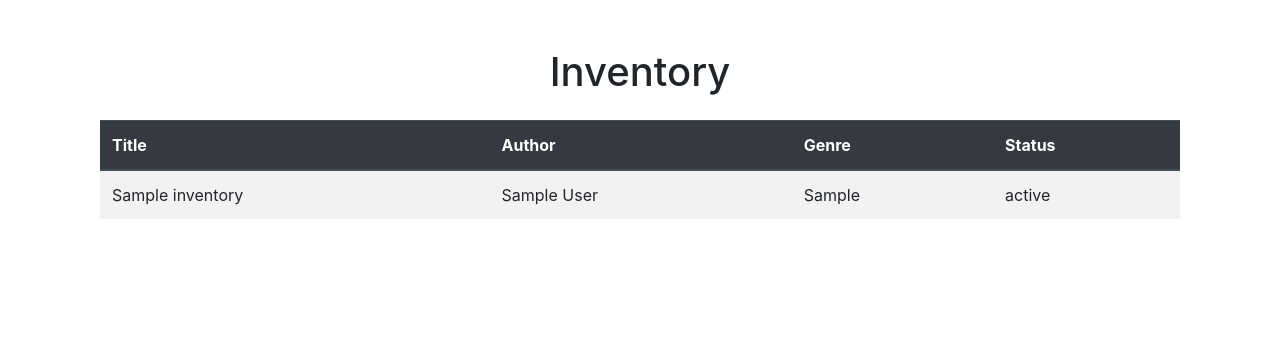
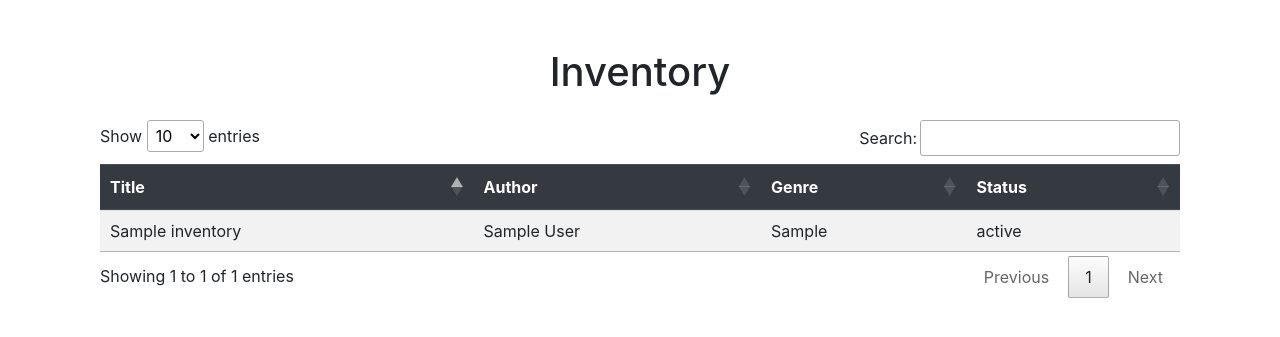
Before and after one commit to jankunasjr/Book-exchange-and-summary-website-, a Flask app: template website/templates/inventory.html in a window 1280 px wide. Shown: the part 56-393 px from the top of the page. Run offline with Flask 3, Linux system fonts and the light colour scheme; the template is opened without the code that fills it: values that come from a table or form of the project are taken from there, others are empty; tables that the repository leaves empty hold one stand-in row (values such as "Sample post"); some libraries are stand-ins or nearby versions.

Commit message:
Scrum 15 | Data Table functionality

```diff
--- a/website/templates/base.html
+++ b/website/templates/base.html
@@ -52,6 +52,21 @@
     {% block content %}
     {% endblock %}
 </div>
+
+<script src="https://code.jquery.com/jquery-3.5.1.min.js"></script>
+    <script src="{{ url_for('static', filename='jquery.dataTables.js') }}"></script>
+
+<script>
+    var $ = jQuery.noConflict();
+    $(document).ready(function() {
+        $('#inventoryTable').DataTable();
+    });
+</script>
+
+
+    <link rel="stylesheet" type="text/css" href="https://cdn.datatables.net/1.10.25/css/jquery.dataTables.css">
+
+
 <script
         src="https://code.jquery.com/jquery-3.2.1.slim.min.js"
         integrity="sha384-KJ3o2DKtIkvYIK3UENzmM7KCkRr/rE9/Qpg6aAZGJwFDMVNA/GpGFF93hXpG5KkN"
@@ -67,5 +82,7 @@
         integrity="sha384-JZR6Spejh4U02d8jOt6vLEHfe/JQGiRRSQQxSfFWpi1MquVdAyjUar5+76PVCmYl"
         crossorigin="anonymous"
 ></script>
+
+ <script type="text/javascript" charset="utf8" src="https://cdn.datatables.net/1.10.25/js/jquery.dataTables.js"></script>
 </body>
 </html>
--- a/website/templates/inventory.html
+++ b/website/templates/inventory.html
@@ -26,5 +26,29 @@
                 </tbody>
             </table>
         </div>
+    <!-- Include jQuery -->
+    <script src="https://code.jquery.com/jquery-3.5.1.min.js"></script>
+
+    <script>
+        $(document).ready(function() {
+    $('.status-checkbox').change(function() {
+        console.log('Checkbox clicked');  // Add this line
+        var bookId = $(this).data('book-id');
+        var status = $(this).is(':checked');
+        $.ajax({
+            url: '/update-status',
+            method: 'POST',
+            contentType: 'application/json',
+            data: JSON.stringify({ book_id: bookId, status: status }),
+            success: function(response) {
+                console.log(response.message);
+            },
+            error: function(response) {
+                console.log(response.responseJSON.message);
+            }
+        });
+    });
+});
+    </script>
     </div>
 {% endblock %}
```
